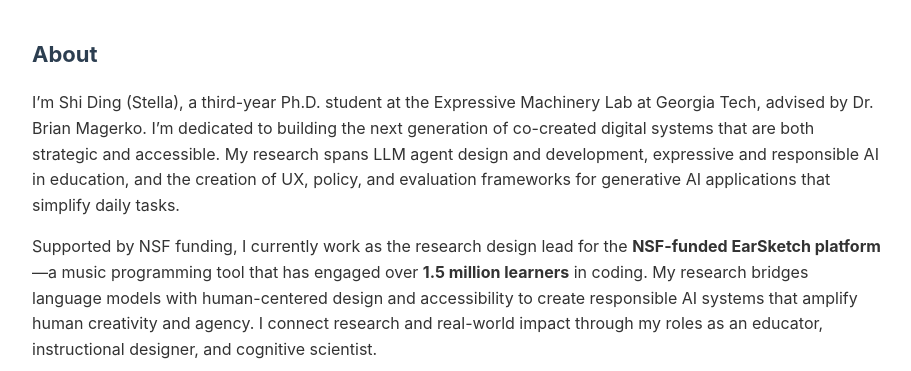
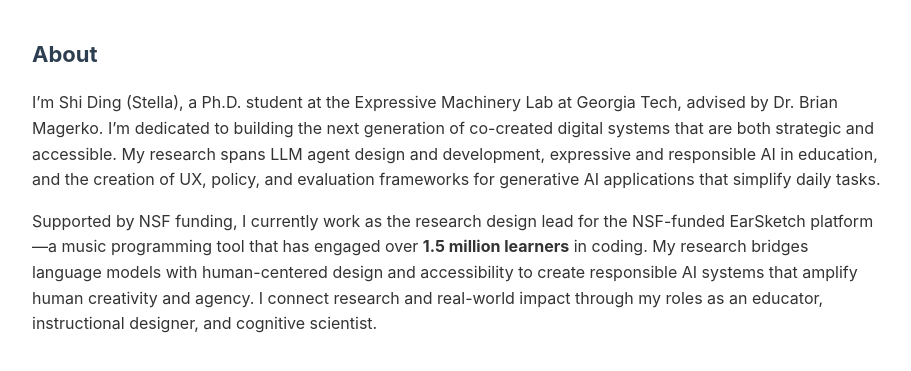
Before and after one commit to stellashiding/portfolio, a plain HTML site: page index.html in a window 1280 px wide. Shown: the part 429-800 px from the top of the page, without its empty margins (183-1094 px from the left). Drawn offline with Linux system fonts and the light colour scheme.

Commit message:
update index

```diff
--- a/index.html
+++ b/index.html
@@ -45,12 +45,12 @@
     Expressive Machinery Lab · Advised by Dr. Brian Magerko</p>
 
     <h2>About</h2>
-    <p>I’m Shi Ding (Stella), a third-year Ph.D. student at the Expressive Machinery Lab at Georgia Tech, advised by Dr. Brian Magerko.
+    <p>I’m Shi Ding (Stella), a Ph.D. student at the Expressive Machinery Lab at Georgia Tech, advised by Dr. Brian Magerko.
       I’m dedicated to building the next generation of co-created digital systems that are both strategic and accessible.
       My research spans LLM agent design and development, expressive and responsible AI in education, and the creation of UX, policy,
       and evaluation frameworks for generative AI applications that simplify daily tasks.</p>
 
-    <p>Supported by NSF funding, I currently work as the research design lead for the <strong>NSF-funded EarSketch platform</strong>—a music programming tool
+    <p>Supported by NSF funding, I currently work as the research design lead for the NSF-funded EarSketch platform—a music programming tool
       that has engaged over <strong>1.5 million learners</strong> in coding. My research bridges language models with human-centered design and accessibility
       to create responsible AI systems that amplify human creativity and agency. I connect research and real-world impact through my roles as an
       educator, instructional designer, and cognitive scientist.</p>
```
